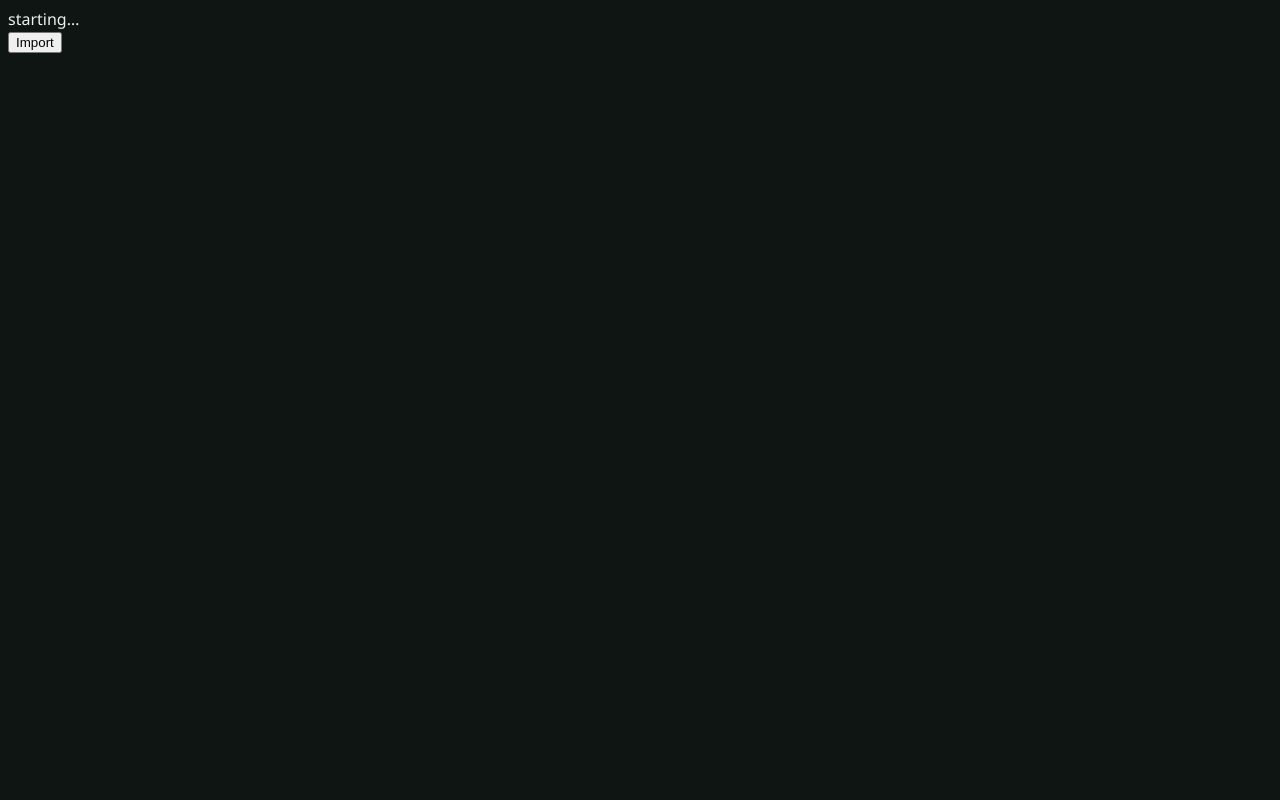
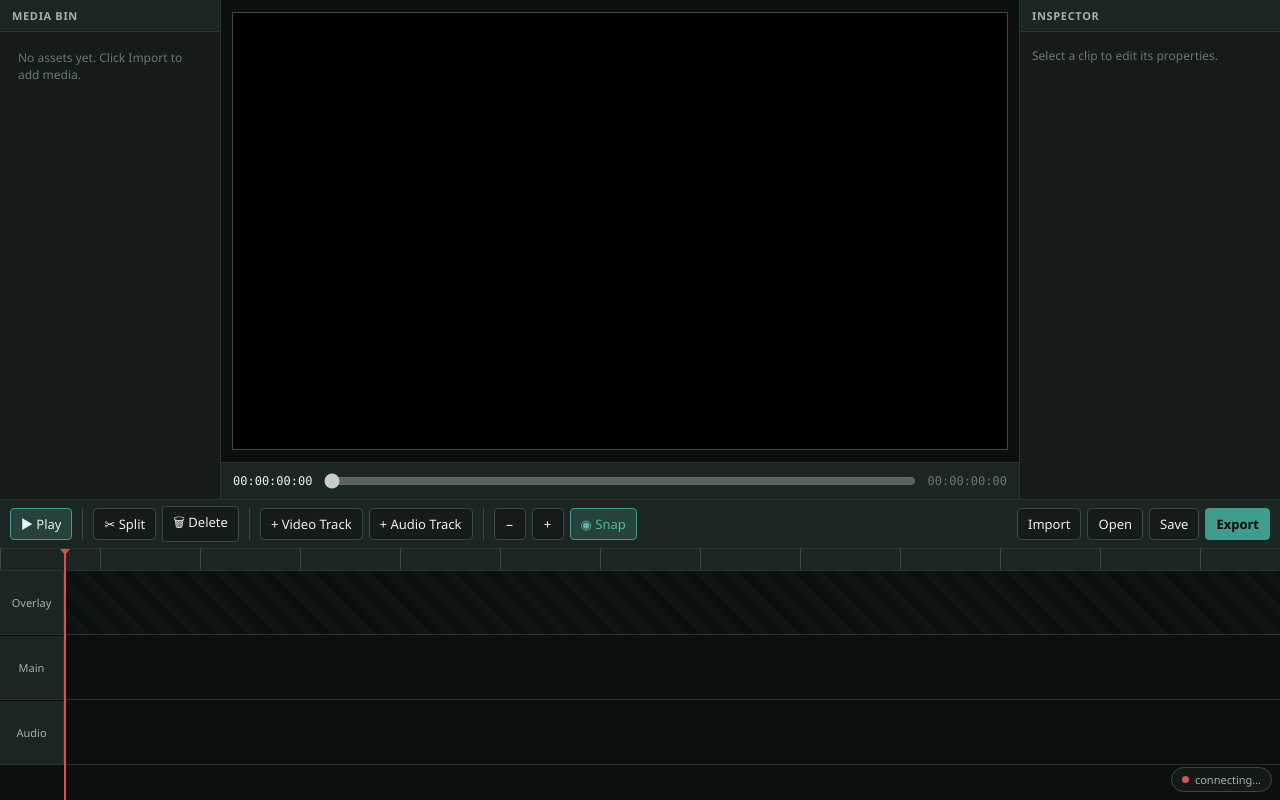
Before and after one commit to nachummarkov17/video-studio, a website: page editor/editor.html in a window 1280 px wide. Drawn offline with Linux system fonts and the light colour scheme.

Commit message:
feat(editor): Layout A shell + styles

```diff
--- /dev/null
+++ b/editor/css/editor.css
@@ -0,0 +1,432 @@
+/* Video Studio Editor — Layout A shell styles
+   Dark theme. Brand palette: white / black / teal (#3D9E8E). No external fonts or CDNs. */
+
+:root{
+  --black:#000000;
+  --bg:#0f1512;
+  --bg-panel:#141b18;
+  --bg-elevated:#1b2521;
+  --bg-well:#0b100e;
+  --border:#28352f;
+  --border-strong:#3a4a43;
+  --text:#eaf2ef;
+  --text-dim:#9fb3ac;
+  --text-faint:#68786f;
+  --white:#ffffff;
+
+  --accent:#3D9E8E;
+  --accent-hover:#4fb6a4;
+  --accent-active:#317f72;
+  --accent-dim:#25423c;
+
+  --danger:#d9534f;
+  --playhead:#e5484d;
+
+  --clip-main:#2f8f5b;
+  --clip-main-border:#1e6b41;
+  --clip-overlay-border:#3D9E8E;
+  --clip-image:#6b7280;
+  --clip-image-border:#4b5158;
+  --clip-audio:#8b5cf6;
+  --clip-audio-border:#6d3fd1;
+
+  --radius:4px;
+  --gap:8px;
+}
+
+*, *::before, *::after{ box-sizing:border-box; }
+
+html, body{
+  height:100%;
+  margin:0;
+  padding:0;
+  background:var(--bg);
+  color:var(--text);
+  font-family:"Segoe UI", system-ui, -apple-system, sans-serif;
+  font-size:13px;
+  -webkit-font-smoothing:antialiased;
+  overflow:hidden;
+}
+
+button{ font-family:inherit; font-size:inherit; }
+
+/* ---------- App shell: Layout A grid ---------- */
+.app-shell{
+  display:grid;
+  grid-template-columns:220px 1fr 260px;
+  grid-template-rows:1fr 300px;
+  grid-template-areas:
+    "media    preview  inspector"
+    "timeline timeline timeline";
+  width:100vw;
+  height:100vh;
+  gap:1px;
+  background:var(--border);
+}
+
+.panel{
+  display:flex;
+  flex-direction:column;
+  min-width:0;
+  min-height:0;
+  background:var(--bg-panel);
+  overflow:hidden;
+}
+
+.panel-media{ grid-area:media; }
+.panel-preview{ grid-area:preview; }
+.panel-inspector{ grid-area:inspector; }
+.panel-timeline{ grid-area:timeline; }
+
+.panel-header{
+  flex:0 0 auto;
+  padding:8px 12px;
+  font-size:11px;
+  font-weight:600;
+  letter-spacing:.06em;
+  text-transform:uppercase;
+  color:var(--text-dim);
+  background:var(--bg-elevated);
+  border-bottom:1px solid var(--border);
+}
+
+.empty-hint{
+  margin:0;
+  padding:12px;
+  color:var(--text-faint);
+  font-size:12px;
+  line-height:1.4;
+}
+
+/* ---------- Media Bin ---------- */
+.asset-list{
+  flex:1 1 auto;
+  overflow-y:auto;
+  padding:6px;
+  display:flex;
+  flex-direction:column;
+  gap:4px;
+}
+
+.asset{
+  display:flex;
+  align-items:center;
+  gap:8px;
+  padding:6px 8px;
+  background:var(--bg-elevated);
+  border:1px solid var(--border);
+  border-radius:var(--radius);
+  color:var(--text);
+  font-size:12px;
+  cursor:grab;
+  user-select:none;
+  white-space:nowrap;
+  overflow:hidden;
+  text-overflow:ellipsis;
+}
+
+.asset::before{
+  content:"";
+  flex:0 0 auto;
+  width:28px;
+  height:20px;
+  border-radius:3px;
+  background:var(--bg-well);
+  border:1px solid var(--border-strong);
+}
+
+.asset.video::before{ background:linear-gradient(135deg, var(--clip-main), var(--bg-well)); }
+.asset.image::before{ background:linear-gradient(135deg, var(--clip-image), var(--bg-well)); }
+.asset.audio::before{ background:linear-gradient(135deg, var(--clip-audio), var(--bg-well)); }
+
+.asset:hover{ border-color:var(--accent); background:var(--accent-dim); }
+.asset:active{ cursor:grabbing; }
+
+/* ---------- Preview ---------- */
+.panel-preview{ background:var(--bg-well); }
+
+.preview-stage{
+  flex:1 1 auto;
+  display:flex;
+  align-items:center;
+  justify-content:center;
+  min-height:0;
+  padding:12px;
+  overflow:hidden;
+}
+
+#preview-canvas{
+  max-width:100%;
+  max-height:100%;
+  background:var(--black);
+  box-shadow:0 0 0 1px var(--border-strong);
+}
+
+.transport{
+  flex:0 0 auto;
+  display:flex;
+  align-items:center;
+  gap:10px;
+  padding:8px 12px;
+  background:var(--bg-elevated);
+  border-top:1px solid var(--border);
+}
+
+.timecode{
+  font-variant-numeric:tabular-nums;
+  font-family:"Consolas", "Courier New", monospace;
+  font-size:12px;
+  color:var(--text);
+}
+
+.timecode-dim{ color:var(--text-faint); }
+
+.scrub{
+  flex:1 1 auto;
+  accent-color:var(--accent);
+}
+
+/* ---------- Inspector ---------- */
+.inspector-body{
+  flex:1 1 auto;
+  overflow-y:auto;
+  padding:4px 0;
+}
+
+/* ---------- Toolbar ---------- */
+.toolbar{
+  flex:0 0 auto;
+  display:flex;
+  align-items:center;
+  gap:6px;
+  padding:6px 10px;
+  background:var(--bg-elevated);
+  border-bottom:1px solid var(--border);
+  overflow-x:auto;
+}
+
+.toolbar-sep{
+  width:1px;
+  align-self:stretch;
+  margin:2px 4px;
+  background:var(--border-strong);
+  flex:0 0 auto;
+}
+
+.toolbar-spacer{ flex:1 1 auto; }
+
+.btn{
+  flex:0 0 auto;
+  padding:6px 10px;
+  background:var(--bg-panel);
+  color:var(--text);
+  border:1px solid var(--border-strong);
+  border-radius:var(--radius);
+  cursor:pointer;
+  white-space:nowrap;
+}
+
+.btn:hover{ background:var(--bg-elevated); border-color:var(--accent); }
+.btn:active{ transform:translateY(1px); }
+.btn:focus-visible{ outline:2px solid var(--accent); outline-offset:1px; }
+
+.btn-icon{ padding:6px 10px; min-width:32px; text-align:center; }
+
+.btn-primary{
+  background:var(--accent-dim);
+  border-color:var(--accent);
+}
+.btn-primary:hover{ background:var(--accent-active); }
+
+.btn-accent{
+  background:var(--accent);
+  border-color:var(--accent);
+  color:var(--black);
+  font-weight:600;
+}
+.btn-accent:hover{ background:var(--accent-hover); }
+
+.btn-toggle.is-active{
+  background:var(--accent-dim);
+  border-color:var(--accent);
+  color:var(--accent-hover);
+}
+
+/* ---------- Timeline ---------- */
+.panel-timeline{ background:var(--bg-panel); }
+
+.timeline{
+  position:relative;
+  flex:1 1 auto;
+  display:flex;
+  flex-direction:column;
+  min-height:0;
+  overflow:auto;
+  background:var(--bg-well);
+}
+
+.ruler{
+  flex:0 0 auto;
+  height:22px;
+  background-image:repeating-linear-gradient(
+    to right,
+    var(--border-strong) 0, var(--border-strong) 1px,
+    transparent 1px, transparent 100px
+  );
+  background-color:var(--bg-elevated);
+  border-bottom:1px solid var(--border);
+}
+
+.tracks{
+  flex:1 1 auto;
+  display:flex;
+  flex-direction:column;
+  gap:1px;
+}
+
+.track{
+  position:relative;
+  display:flex;
+  align-items:stretch;
+  height:64px;
+  flex:0 0 auto;
+  background:var(--bg-panel);
+  border-bottom:1px solid var(--border);
+}
+
+.track-label{
+  flex:0 0 auto;
+  width:64px;
+  display:flex;
+  align-items:center;
+  justify-content:center;
+  font-size:11px;
+  color:var(--text-dim);
+  background:var(--bg-elevated);
+  border-right:1px solid var(--border);
+  position:sticky;
+  left:0;
+  z-index:1;
+}
+
+.track-lane{
+  flex:1 1 auto;
+  position:relative;
+  background:var(--bg-well);
+}
+
+.track-overlay .track-lane{ background:repeating-linear-gradient(45deg, var(--bg-well), var(--bg-well) 10px, #0d1412 10px, #0d1412 20px); }
+
+/* ---------- Clips ---------- */
+.clip{
+  position:absolute;
+  top:6px;
+  bottom:6px;
+  border-radius:3px;
+  padding:2px 6px;
+  font-size:11px;
+  color:var(--white);
+  overflow:hidden;
+  white-space:nowrap;
+  text-overflow:ellipsis;
+  cursor:grab;
+  box-shadow:0 1px 2px rgba(0,0,0,.4);
+}
+
+.clip.main{
+  background:var(--clip-main);
+  border:1px solid var(--clip-main-border);
+}
+
+.clip.overlay{
+  background:rgba(61,158,142,.15);
+  border:2px solid var(--clip-overlay-border);
+  color:var(--accent-hover);
+}
+
+.clip.image{
+  background:var(--clip-image);
+  border:1px solid var(--clip-image-border);
+}
+
+.clip.audio{
+  background:var(--clip-audio);
+  border:1px solid var(--clip-audio-border);
+}
+
+.clip.is-selected{
+  outline:2px solid var(--white);
+  outline-offset:1px;
+}
+
+/* ---------- Playhead ---------- */
+#playhead{
+  position:absolute;
+  top:0;
+  bottom:0;
+  left:64px; /* offset past track labels */
+  width:2px;
+  background:var(--playhead);
+  pointer-events:none;
+  z-index:5;
+}
+
+#playhead::before{
+  content:"";
+  position:absolute;
+  top:0;
+  left:-4px;
+  width:0;
+  height:0;
+  border-left:5px solid transparent;
+  border-right:5px solid transparent;
+  border-top:6px solid var(--playhead);
+}
+
+/* ---------- Connection status pill ---------- */
+.status-pill{
+  position:fixed;
+  bottom:8px;
+  right:8px;
+  z-index:100;
+  display:flex;
+  align-items:center;
+  gap:6px;
+  padding:4px 10px;
+  background:rgba(20,27,24,.9);
+  border:1px solid var(--border-strong);
+  border-radius:999px;
+  font-size:11px;
+  color:var(--text-dim);
+  pointer-events:none;
+}
+
+.status-dot{
+  width:7px;
+  height:7px;
+  border-radius:50%;
+  background:var(--danger);
+  flex:0 0 auto;
+}
+
+.status-pill.is-ok .status-dot{ background:var(--accent); }
+.status-pill.is-ok{ color:var(--text); }
+
+/* Scrollbars: keep them subtle and dark to match the theme */
+.asset-list::-webkit-scrollbar,
+.inspector-body::-webkit-scrollbar,
+.timeline::-webkit-scrollbar{
+  width:10px;
+  height:10px;
+}
+.asset-list::-webkit-scrollbar-thumb,
+.inspector-body::-webkit-scrollbar-thumb,
+.timeline::-webkit-scrollbar-thumb{
+  background:var(--border-strong);
+  border-radius:5px;
+}
+.asset-list::-webkit-scrollbar-track,
+.inspector-body::-webkit-scrollbar-track,
+.timeline::-webkit-scrollbar-track{
+  background:var(--bg-panel);
+}
--- a/editor/editor.html
+++ b/editor/editor.html
@@ -1,14 +1,96 @@
-<!doctype html><html><head><meta charset="utf-8">
-<title>Video Studio Editor</title></head>
-<body style="background:#0f1512;color:#eaf2ef;font-family:Segoe UI">
-<div id="status">starting…</div>
-<button id="btn-import">Import</button>
-<div id="media-bin"></div>
+<!doctype html>
+<html lang="en">
+<head>
+<meta charset="utf-8">
+<meta name="viewport" content="width=device-width, initial-scale=1">
+<title>Video Studio Editor</title>
+<link rel="stylesheet" href="./css/editor.css">
+</head>
+<body>
+<div class="app-shell">
+
+  <!-- Media Bin (left) -->
+  <section class="panel panel-media" aria-label="Media Bin">
+    <header class="panel-header">Media Bin</header>
+    <div id="media-bin" class="asset-list">
+      <p class="empty-hint">No assets yet. Click Import to add media.</p>
+    </div>
+  </section>
+
+  <!-- Preview (center) -->
+  <section class="panel panel-preview" aria-label="Preview">
+    <div class="preview-stage">
+      <canvas id="preview-canvas" width="1280" height="720"></canvas>
+    </div>
+    <div id="transport" class="transport">
+      <span class="timecode" id="transport-time">00:00:00:00</span>
+      <input type="range" class="scrub" min="0" max="100" value="0" disabled aria-label="Scrub">
+      <span class="timecode timecode-dim" id="transport-duration">00:00:00:00</span>
+    </div>
+  </section>
+
+  <!-- Inspector (right) -->
+  <section class="panel panel-inspector" aria-label="Inspector">
+    <header class="panel-header">Inspector</header>
+    <div id="inspector" class="inspector-body">
+      <p class="empty-hint">Select a clip to edit its properties.</p>
+    </div>
+  </section>
+
+  <!-- Timeline (bottom, full-width) -->
+  <section class="panel panel-timeline" aria-label="Timeline">
+    <div class="toolbar" id="toolbar">
+      <button id="btn-play" class="btn btn-primary" title="Play / Pause (Space)">&#9654; Play</button>
+      <span class="toolbar-sep"></span>
+      <button id="btn-split" class="btn" title="Split clip at playhead (S)">&#9986; Split</button>
+      <button id="btn-del" class="btn" title="Delete selected clip (Del)">&#128465; Delete</button>
+      <span class="toolbar-sep"></span>
+      <button id="btn-add-video" class="btn" title="Add video track">+ Video Track</button>
+      <button id="btn-add-audio" class="btn" title="Add audio track">+ Audio Track</button>
+      <span class="toolbar-sep"></span>
+      <button id="btn-zoom-out" class="btn btn-icon" title="Zoom out">&minus;</button>
+      <button id="btn-zoom-in" class="btn btn-icon" title="Zoom in">+</button>
+      <button id="btn-snap" class="btn btn-toggle is-active" title="Toggle snapping">&#9673; Snap</button>
+      <span class="toolbar-spacer"></span>
+      <button id="btn-import" class="btn">Import</button>
+      <button id="btn-open" class="btn">Open</button>
+      <button id="btn-save" class="btn">Save</button>
+      <button id="btn-export" class="btn btn-accent">Export</button>
+    </div>
+    <div id="timeline" class="timeline">
+      <div id="ruler" class="ruler"></div>
+      <div id="tracks" class="tracks">
+        <div class="track track-overlay" data-kind="overlay"><span class="track-label">Overlay</span><div class="track-lane"></div></div>
+        <div class="track track-main" data-kind="main"><span class="track-label">Main</span><div class="track-lane"></div></div>
+        <div class="track track-audio" data-kind="audio"><span class="track-label">Audio</span><div class="track-lane"></div></div>
+      </div>
+      <div id="playhead" class="playhead"></div>
+    </div>
+  </section>
+
+</div>
+
+<div id="status" class="status-pill" title="Bridge connection status">
+  <span class="status-dot"></span><span id="status-text">connecting&hellip;</span>
+</div>
+
 <script type="module">
 import { send, onMessage } from './js/bridge.js';
 import * as assets from './js/assets.js';
-onMessage(m => { if (m.type==='pong') document.getElementById('status').textContent = 'bridge OK: ' + m.echo; });
-send({ type:'ping', echo:'hello' });
+
+const statusPill = document.getElementById('status');
+const statusText = document.getElementById('status-text');
+
+onMessage(m => {
+  if (m.type === 'pong') {
+    statusText.textContent = 'bridge OK: ' + m.echo;
+    statusPill.classList.add('is-ok');
+  }
+});
+send({ type: 'ping', echo: 'hello' });
+
 document.getElementById('btn-import').addEventListener('click', () => assets.importAssets());
 assets.refreshAssets();
-</script></body></html>
+</script>
+</body>
+</html>
```
